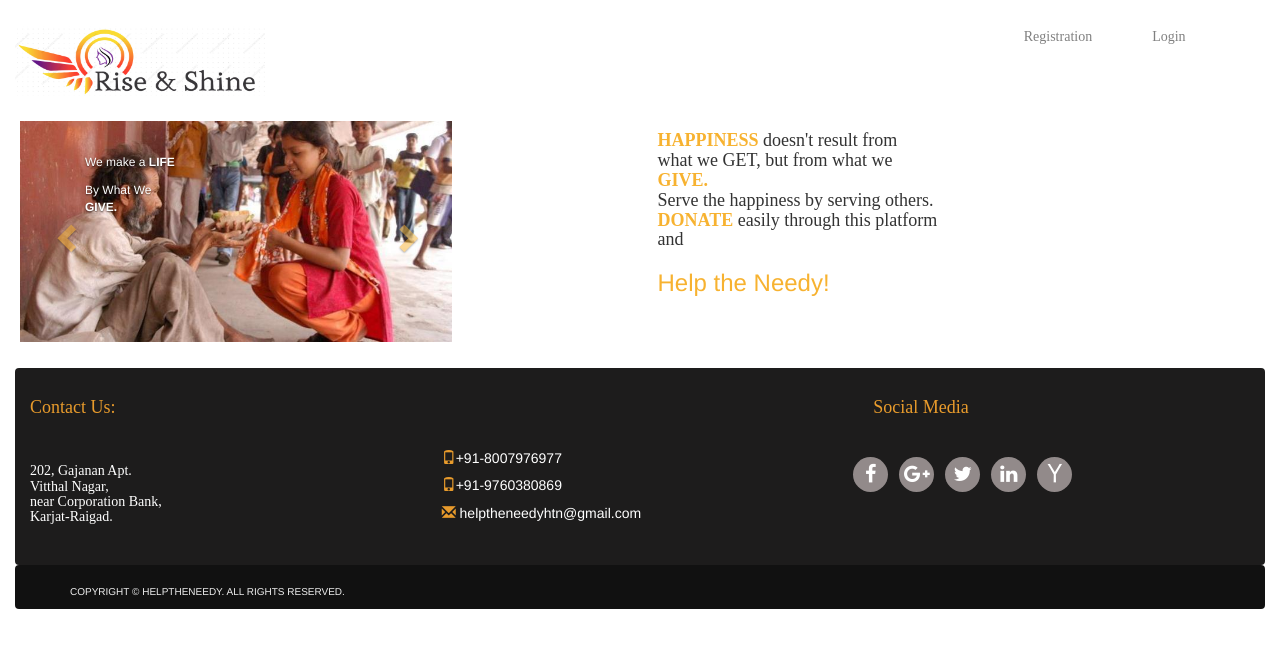
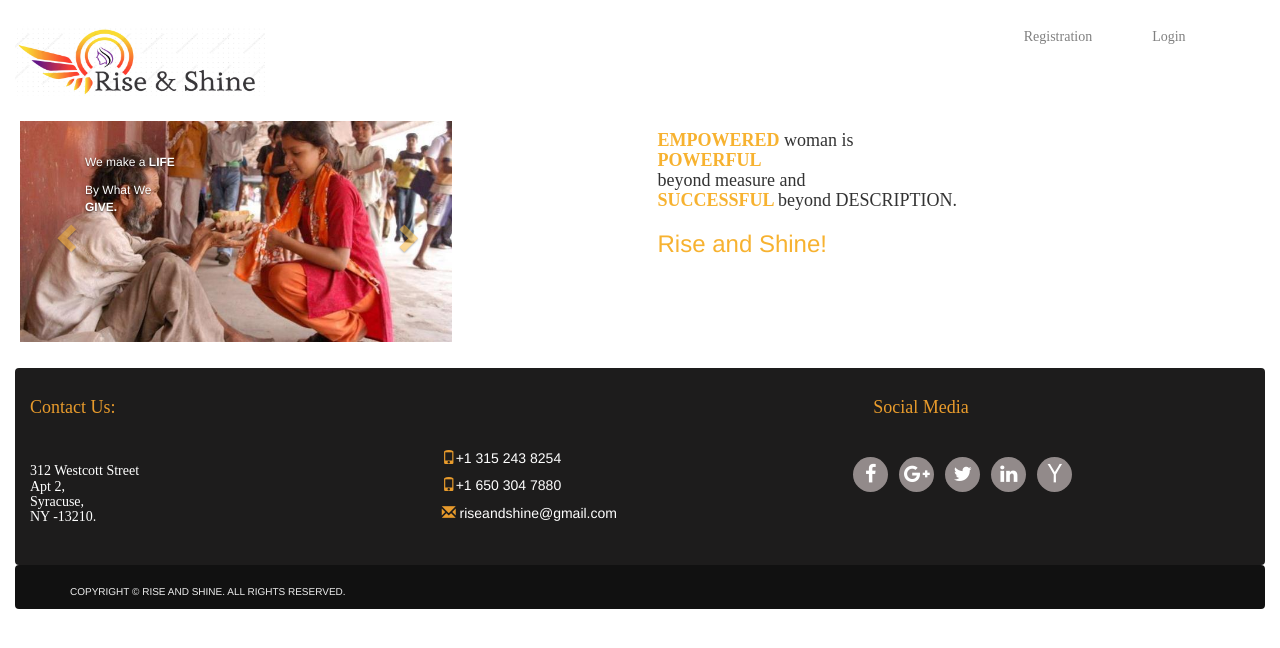
Before and after one commit to sakshi-salokhe/rise-and-shine, a PHP site: page /help_the_needy/ in a window 1280 px wide. Shown: the top 648 px of the page. Run offline with PHP 8.4, Linux system fonts and the light colour scheme; some libraries are stand-ins or nearby versions.

Commit message:
Add files via upload

```diff
--- a/hackathon/footer.php
+++ b/hackathon/footer.php
@@ -11,18 +11,18 @@
 					<div class="col-md-4 col-sm-4 col-lg-4 col-xs-4">
 
 						<h4 class="fontstyle" style="color:#E89B2C;"> Contact Us: </h4> <br>
-							<h5 class="fontstyle">202, Gajanan Apt. <br>
-							Vitthal Nagar,<br>
-							near Corporation Bank,<br>
-							Karjat-Raigad.<br> </h5>
+							<h5 class="fontstyle">312 Westcott Street <br>
+							Apt 2,<br>
+							Syracuse,<br>
+							NY -13210.<br> </h5>
 
 					</div>
 					<div class="col-md-4 col-sm-4 col-lg-4 col-xs-4">
 						<br>
 						<br>
-							<h5><span style="color:#E89B2C;" class="glyphicon glyphicon-phone"></span>+91-8007976977<br></h5>
-							<h5><span style="color:#E89B2C;" class="glyphicon glyphicon-phone"></span>+91-9760380869<br></h5>
-							<h5><span style="color:#E89B2C;" class="glyphicon glyphicon-envelope"> </span> helptheneedyhtn@gmail.com</h5>
+							<h5><span style="color:#E89B2C;" class="glyphicon glyphicon-phone"></span>+1 315 243 8254<br></h5>
+							<h5><span style="color:#E89B2C;" class="glyphicon glyphicon-phone"></span>+1 650 304 7880<br></h5>
+							<h5><span style="color:#E89B2C;" class="glyphicon glyphicon-envelope"> </span> riseandshine@gmail.com</h5>
 					</div>
 					<div class="col-md-4 col-sm- col-lg-4 col-xs-4">
 					<h4 class="fontstyle" style="color:#E89B2C;margin-left:20px;">Social Media</h4>
@@ -45,7 +45,7 @@
 	<div class="bg-lowerfooter">
 		<div class="lower-footer">
 			<div class="container">
-				<p class="copy-right">Copyright &copy; HelpTheNeedy. All Rights Reserved.</p>
+				<p class="copy-right">Copyright &copy; Rise and Shine. All Rights Reserved.</p>
 			</div>
 		</div>
 	</div>
--- a/hackathon/header_new.php
+++ b/hackathon/header_new.php
@@ -33,4 +33,5 @@
 	<div class="collapse navbar-collapse" id="myNavbar">
 
     </div>
+	<a href="index.php"> Home </a>
 </div>
--- a/hackathon/index.php
+++ b/hackathon/index.php
@@ -63,12 +63,11 @@ include_once("header.php");
 	<div class="col-lg-6 col-md-6 ">
 
 			<h4 class="fontstyle" style="margin-left:10px;">
-				<b style="color:#F7B230">HAPPINESS</b> doesn't result from <br>
-				what we GET, but from what we <br>
-				<b style="color:#F7B230"> GIVE.</b><br>
-				Serve the happiness by serving others.<br>
-				<b style="color:#F7B230">DONATE</b> easily through this platform<br>
-				and</h4> <h3 style="color:#F7B230;margin-left:10px;">Help the Needy!</h3>
+				<b style="color:#F7B230">EMPOWERED</b> woman is <br>
+				<b style="color:#F7B230">POWERFUL </b><br>
+				beyond measure and  <br>
+				<b style="color:#F7B230">SUCCESSFUL </b>beyond DESCRIPTION. <br>
+				</h4> <h3 style="color:#F7B230;margin-left:10px;">Rise and Shine!</h3>
 
 
 	</div>
--- a/hackathon/login_db.php
+++ b/hackathon/login_db.php
@@ -29,7 +29,7 @@
 						{
 							echo "<script>window.open('seeker.php','_self')</script>";
 						}
-						else
+						else if($b['status'] == "hunter")
 						{
 							echo "<script>window.open('hunter.php','_self')</script>";
 						}
--- a/hackathon/register.php
+++ b/hackathon/register.php
@@ -17,7 +17,7 @@ include_once("header.php");
 					<div class="form-group">
 						<label for="usr"></label>
 						<input type="radio" name="status" value="seeker" checked> Seeker&nbsp;&nbsp;
-						<input type="radio" name="status" value="hunter"> Hunter<br>
+						<input type="radio" name="status" value="hunter"> Investor<br>
 					</div>
 					<div class="form-group">
 						<label for="usr">Name:</label>
```
Also changed, not shown: hackathon/announcement.php (added, +24 -0 lines), hackathon/categoryindb.php (+55 -0 lines), hackathon/hunter.php (+17 -8 lines), hackathon/idea.php (added, +41 -0 lines), hackathon/seeker.php (+17 -2 lines), hackathon/seeker_announce.php (added, +17 -0 lines), hackathon/thanks.php (added, +16 -0 lines), hackathon/user_filter.php (+5 -3 lines).
